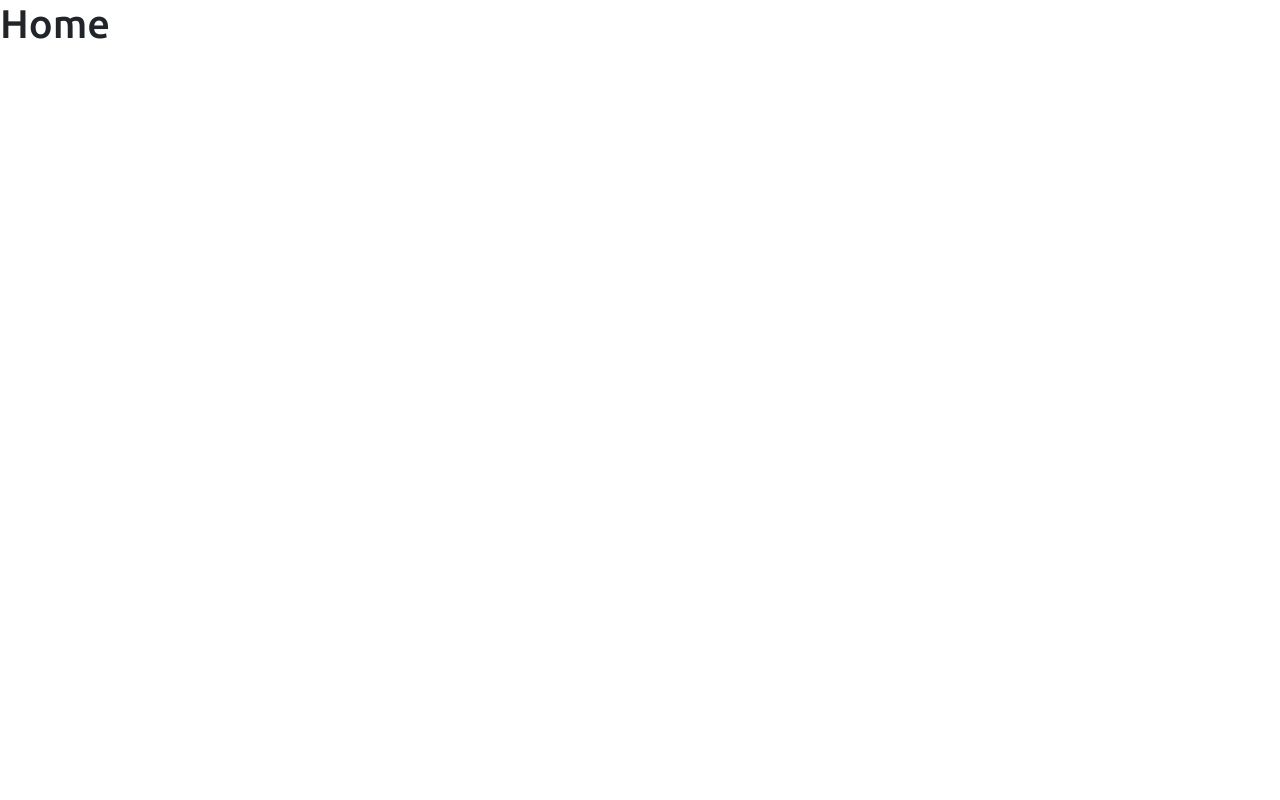
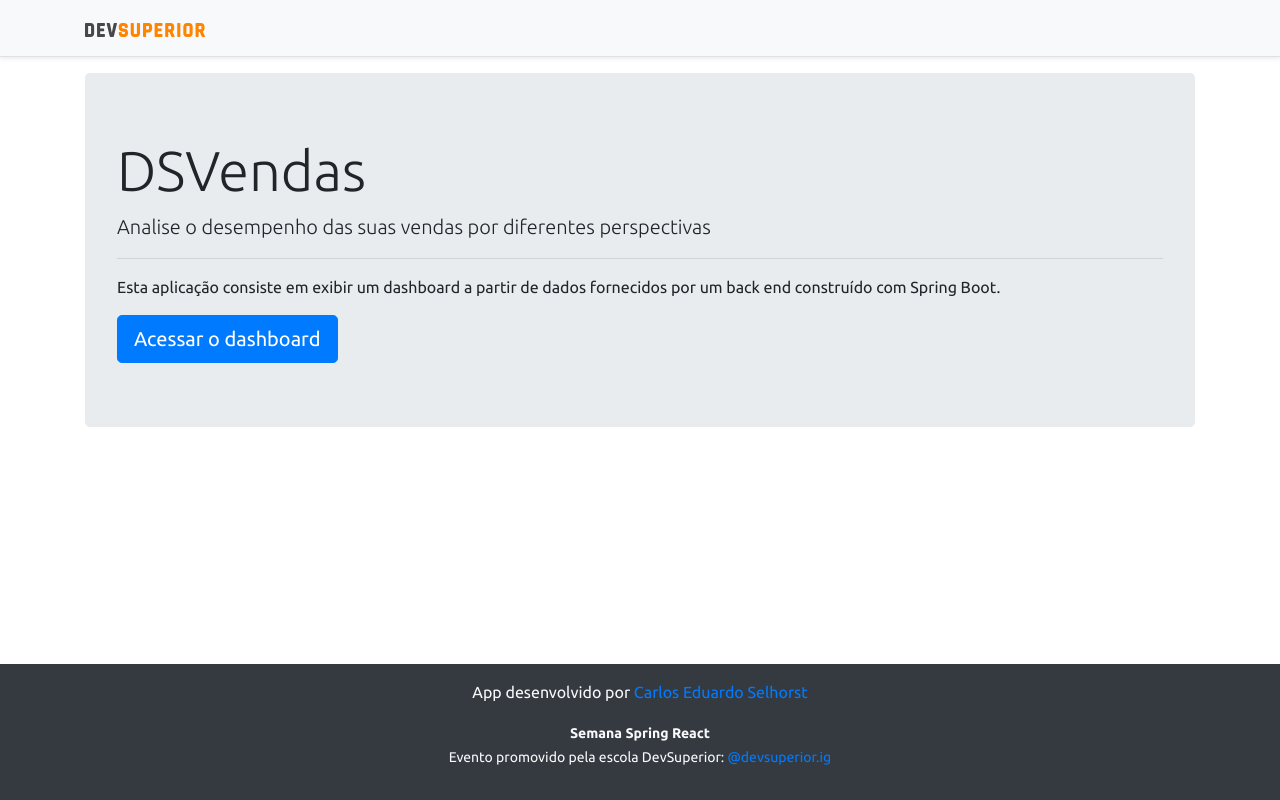
Before and after one commit to caduselhorst/projeto-sds5, a React (Create React App) app in the folder frontend/: page / in a window 1280 px wide. Built offline with nearby package versions, Linux system fonts and the light colour scheme.

Commit message:
Home, navigation

```diff
--- a/frontend/package.json
+++ b/frontend/package.json
@@ -12,7 +12,7 @@
     "@types/react": "^17.0.0",
     "@types/react-dom": "^17.0.0",
     "apexcharts": "^3.29.0",
-    "bootstrap": "^5.1.3",
+    "bootstrap": "4.6.1",
     "react": "^17.0.2",
     "react-apexcharts": "^1.3.9",
     "react-dom": "^17.0.2",
--- a/frontend/src/components/NavBar/index.tsx
+++ b/frontend/src/components/NavBar/index.tsx
@@ -1,10 +1,13 @@
 import ImgDsDark from 'assets/img/ds-dark.svg';
+import { Link } from 'react-router-dom';
 const NavBar = () => {
     return (
         <div className="d-flex flex-column flex-md-row align-items-center p-3 px-md-4 mb-3 bg-light border-bottom shadow-sm">
             <div className="container">
                 <nav className="my-2 my-md-0 mr-md-3">
-                    <img src={ImgDsDark} alt="DevSuperior" width="120" />
+                    <Link to="/">
+                        <img src={ImgDsDark} alt="DevSuperior" width="120" />
+                    </Link>
                 </nav>
             </div>
         </div>
--- a/frontend/src/pages/Home/index.tsx
+++ b/frontend/src/pages/Home/index.tsx
@@ -1,8 +1,24 @@
+import Footer from "components/Footer";
+import NavBar from "components/NavBar";
+import { Link } from "react-router-dom";
+
 const Home = () => {
     return (
-        <div>
-            <h1>Home</h1>
-        </div>
+        <>
+            <NavBar />
+            <div className="container">
+                <div className="jumbotron">
+                    <h1 className="display-4">DSVendas</h1>
+                    <p className="lead">Analise o desempenho das suas vendas por diferentes perspectivas</p>
+                    <hr/>
+                    <p>Esta aplicação consiste em exibir um dashboard a partir de dados fornecidos por um back end construído com Spring Boot.</p>
+                    <Link className="btn btn-primary btn-lg" to="/dashboard">
+                        Acessar o dashboard
+                    </Link>
+                </div>
+            </div>
+            <Footer />
+        </>
     );
   }
 
```
Also changed, not shown: 1 other file (tests, documents, lock files or other folders).
